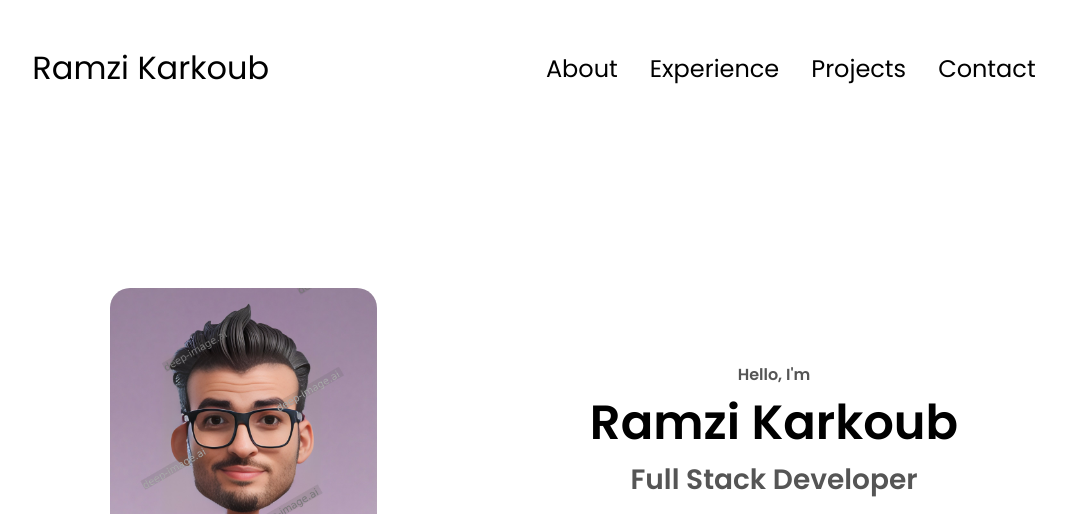
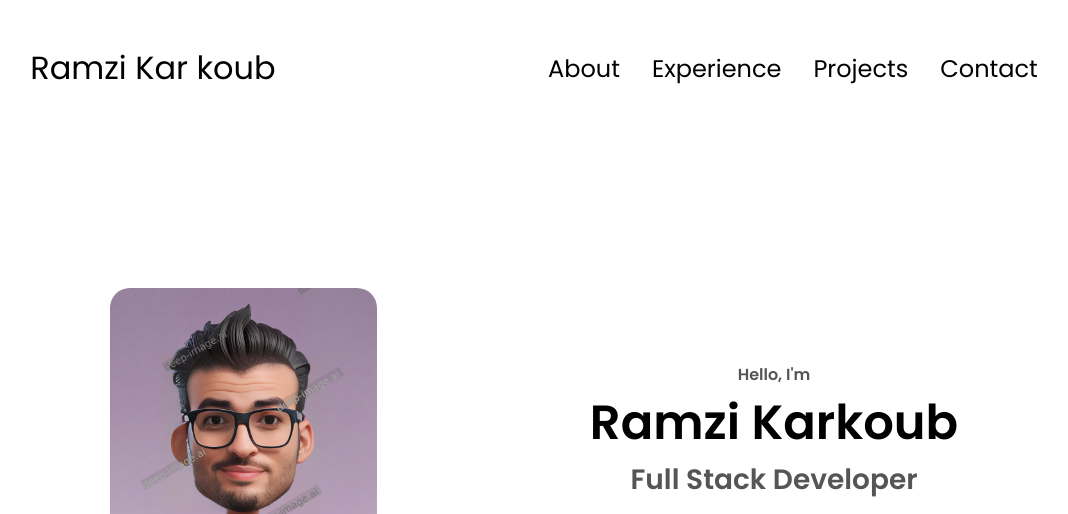
Before and after one commit to ramzikarkoub/PerScholas-Portfolio, a plain HTML site: page index.html in a window 1280 px wide. Shown: the top 514 px of the page, without its empty margins (106-1174 px from the left). Drawn offline with Linux system fonts and the light colour scheme.

Commit message:
first commit

```diff
--- a/index.html
+++ b/index.html
@@ -10,7 +10,7 @@
   </head>
   <body>
     <nav id="desktop-nav">
-      <div class="logo">Ramzi Karkoub</div>
+      <div class="logo">Ramzi Kar koub</div>
       <div>
         <ul class="nav-links">
           <li><a href="#about">About</a></li>
```
